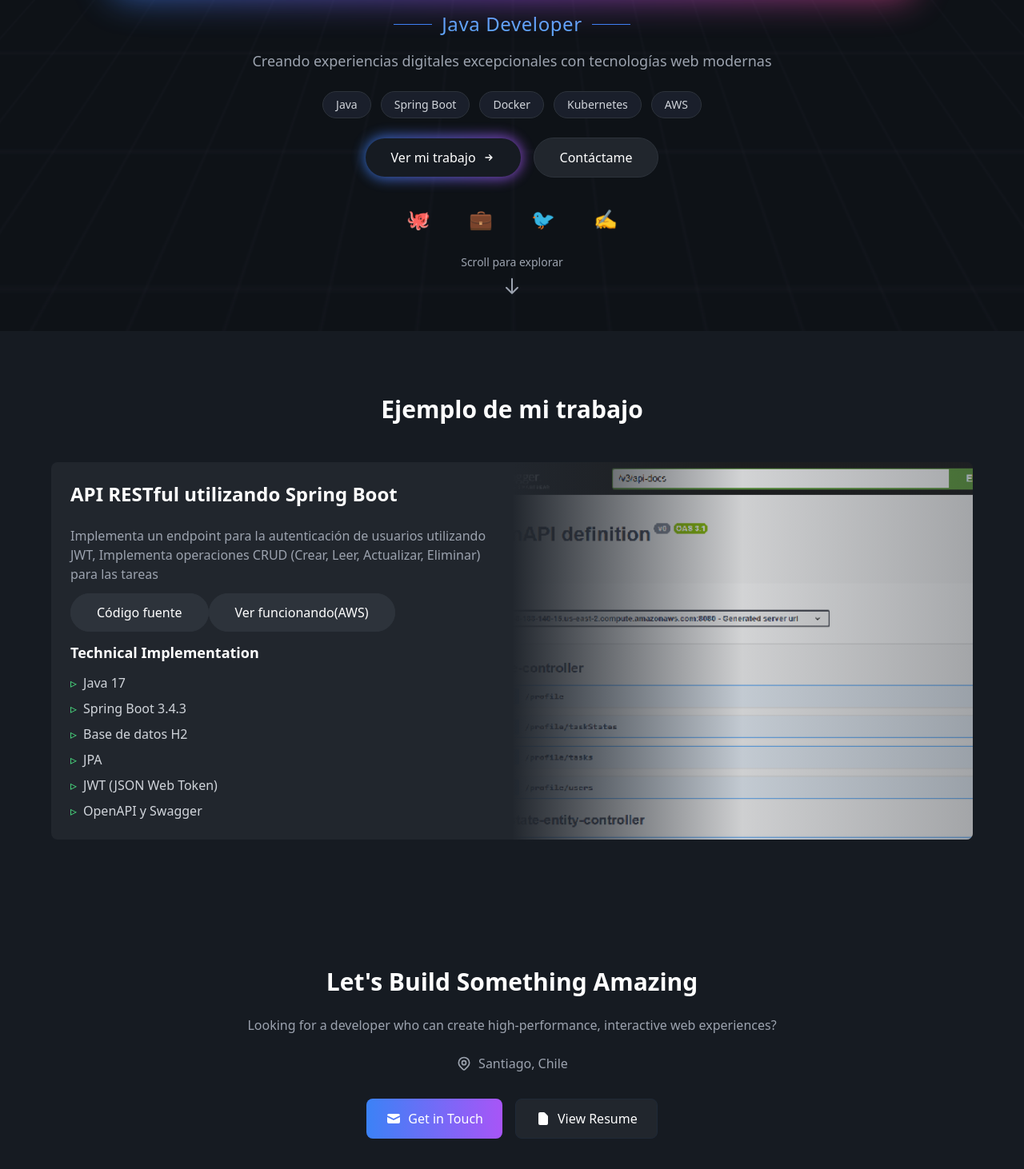
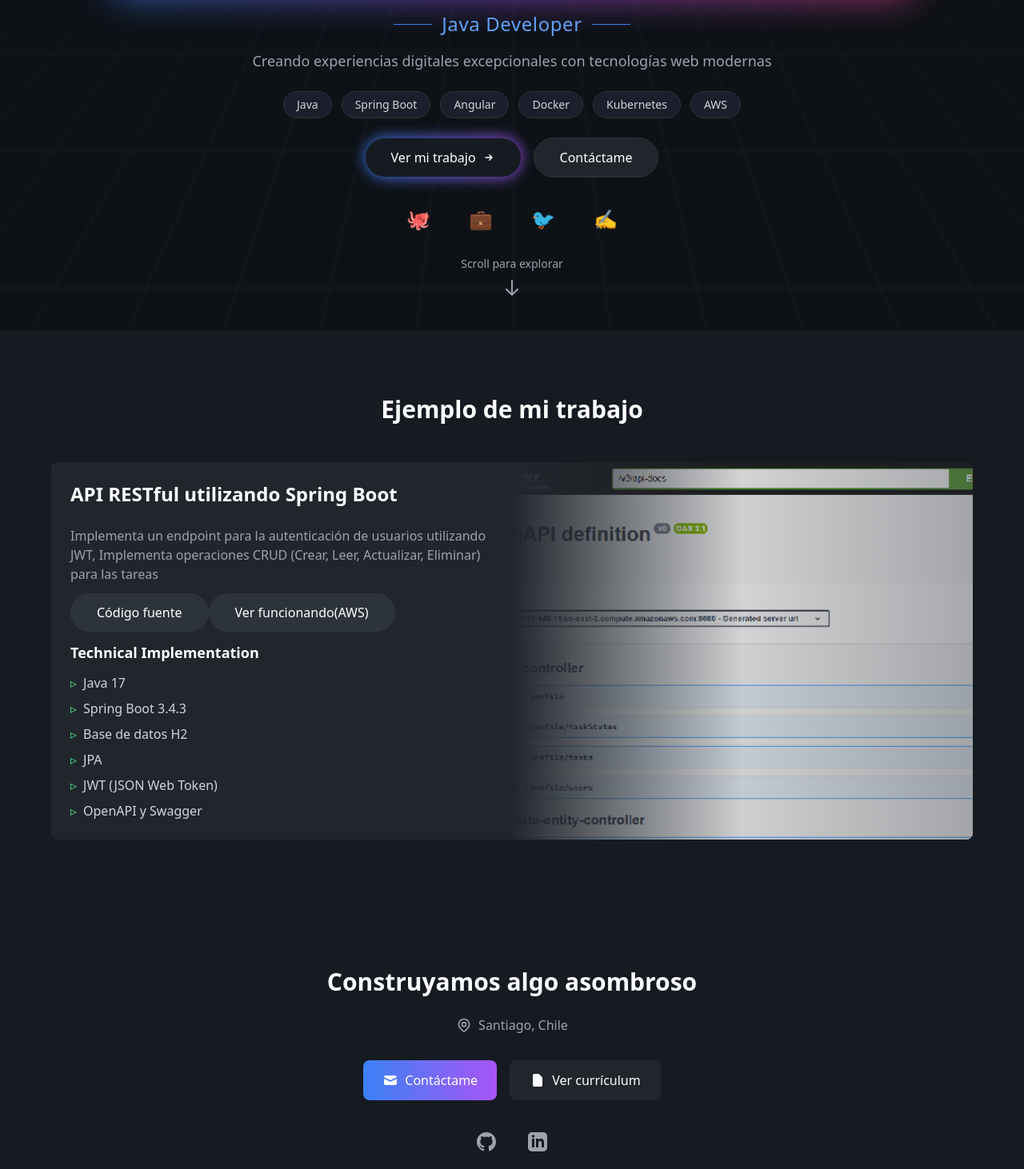
Before and after one commit to rsalgadoc/rsalgadoc.github.io, a Next.js app: page / in a window 1280 px wide. Shown: the part 386-1848 px from the top of the page at 80% size. Built offline with nearby package versions, Linux system fonts and the light colour scheme.

Commit message:
add translate an new capabilities

```diff
--- a/app/components/ContactSection.tsx
+++ b/app/components/ContactSection.tsx
@@ -4,8 +4,7 @@ export const ContactSection = () => {
 	return (
 		<section id="contact" className="py-12 sm:py-20 px-4 bg-[#161B22] scroll-mt-20">
 			<div className="max-w-4xl mx-auto text-center px-4 sm:px-6">
-				<h2 className="text-2xl sm:text-3xl font-bold mb-4 sm:mb-6">Let&apos;s Build Something Amazing</h2>
-				<p className="text-sm sm:text-base text-gray-400 mb-6">Looking for a developer who can create high-performance, interactive web experiences?</p>
+				<h2 className="text-2xl sm:text-3xl font-bold mb-4 sm:mb-6">Construyamos algo asombroso</h2>
 
 				{/* Location */}
 				<div className="flex items-center justify-center gap-2 text-gray-400 mb-8">
@@ -31,7 +30,7 @@ export const ContactSection = () => {
 							<path d="M2.003 5.884L10 9.882l7.997-3.998A2 2 0 0016 4H4a2 2 0 00-1.997 1.884z" />
 							<path d="M18 8.118l-8 4-8-4V14a2 2 0 002 2h12a2 2 0 002-2V8.118z" />
 						</svg>
-						Get in Touch
+						Contáctame
 					</a>
 					<a
 						href="/resume.pdf"
@@ -46,7 +45,7 @@ export const ContactSection = () => {
 							/>
 							<path fillRule="evenodd" d="M8 11a1 1 0 100 2h4a1 1 0 100-2H8zm0-4a1 1 0 100 2h4a1 1 0 100-2H8z" clipRule="evenodd" />
 						</svg>
-						View Resume
+						Ver currículum
 					</a>
 				</div>
 
--- a/app/components/HeroSection.tsx
+++ b/app/components/HeroSection.tsx
@@ -46,7 +46,7 @@ export const HeroSection = () => {
 
 						{/* Tech Stack Pills */}
 						<div className="flex flex-wrap justify-center gap-2 sm:gap-3 mt-6 sm:mt-8 px-4 sm:px-0">
-							{['Java', 'Spring Boot', 'Docker', 'Kubernetes', 'AWS'].map((tech) => (
+							{['Java', 'Spring Boot', 'Angular', 'Docker', 'Kubernetes', 'AWS'].map((tech) => (
 								<span
 									key={tech}
 									className="px-3 sm:px-4 py-1 sm:py-1.5 bg-[#1A1F2B] rounded-full text-sm font-medium text-gray-300 border border-[#2D333B] hover:border-blue-500/50 transition-colors"
```
